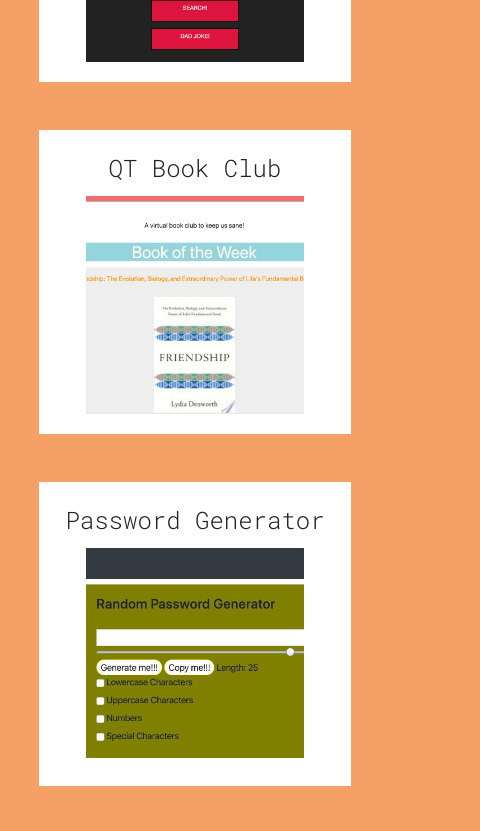
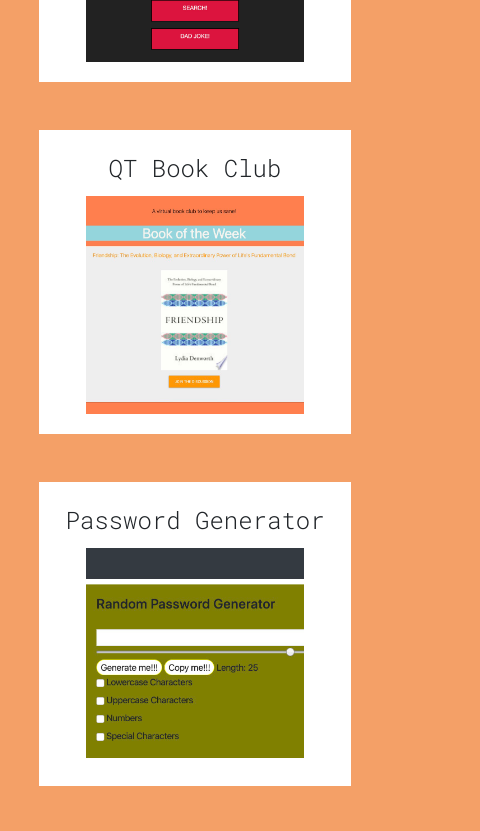
Before and after one commit to skrantzz/PORTFOLIO-REACT, a React (Create React App) app: page / in a window 390 px wide. Shown: the part 860-1691 px from the top of the page, 480 px wide, since content can reach past the window. Built offline with nearby package versions, Linux system fonts and the light colour scheme.

Commit message:
almost done except image links aren't working

```diff
--- a/package.json
+++ b/package.json
@@ -3,6 +3,10 @@
   "version": "0.1.0",
   "private": true,
   "dependencies": {
+    "@fortawesome/fontawesome-free": "^5.13.0",
+    "@fortawesome/fontawesome-svg-core": "^1.2.28",
+    "@fortawesome/free-solid-svg-icons": "^5.13.0",
+    "@fortawesome/react-fontawesome": "^0.1.9",
     "@testing-library/jest-dom": "^4.2.4",
     "@testing-library/react": "^9.5.0",
     "@testing-library/user-event": "^7.2.1",
--- a/public/index.html
+++ b/public/index.html
@@ -26,6 +26,7 @@
     -->
     <link rel="stylesheet" href="https://stackpath.bootstrapcdn.com/bootstrap/4.5.0/css/bootstrap.min.css">
     <link href="https://fonts.googleapis.com/css2?family=Roboto+Mono:wght@300&display=swap" rel="stylesheet">
+    <script src="https://use.fontawesome.com/releases/v5.5.0/js/all.js"></script>
 
 
     <title>SYDNEY KRANTZ</title>
--- a/src/App.js
+++ b/src/App.js
@@ -1,15 +1,25 @@
 import React from "react";
 import { BrowserRouter as Router, Route } from "react-router-dom";
+import "./components/FontAwesome"
+import './App.css';
 import Portfolio from "./pages/Portfolio"
 import About from "./pages/About"
 import Contact from "./pages/Contact"
 import Navbar from "./components/Navbar"
-import './App.css';
+import Footer from "./components/footer";
+// import { library } from '@fortawesome/fontawesome-svg-core'
+// import { fab } from '@fortawesome/free-brands-svg-icons'
+// import { instagram, twitter } from '@fortawesome/free-solid-svg-icons'
+
+// library.add(fab, instagram, twitter)
+
+
 
 // routes go here and import whatever elements i want to use for the whole site
 
 function App() {
   return (
+
     <Router>
     <div>
       <Navbar />
@@ -18,7 +28,9 @@ function App() {
         <Route exact path="/about" component={About} />
         <Route exact path="/contact" component={Contact} />
         </div>
+    <Footer/>
     </Router>
+
   );
 }
 
--- /dev/null
+++ b/src/components/FontAwesome/index.js
@@ -0,0 +1,5 @@
+import { library } from '@fortawesome/fontawesome-svg-core'
+
+import { faUser, faEnvelope, faLock } from '@fortawesome/free-solid-svg-icons'
+
+library.add(faUser, faEnvelope, faLock)
--- a/src/components/Navbar/index.js
+++ b/src/components/Navbar/index.js
@@ -6,7 +6,7 @@ function Navbar() {
   const [active, setActive] = useState(1);
   return (
     <nav className="navbar navbar-expand-md navbar-light bg-light sticky-top align-items-right">
-    <img className="logo" src="./assets/logo_2.png" />
+    <img className="logo" src="./assets/logo_2.png" alt="logo" />
       <ul className="navbar-nav">
         <li className="nav-item">
 
--- a/src/components/Thumbnail/index.js
+++ b/src/components/Thumbnail/index.js
@@ -1,5 +1,5 @@
 import React from "react";
-import { Link } from 'react-router-dom';
+// import { Link } from 'react-router-dom';
 import "./style.css";
 
 function Thumbnail(props) {
@@ -7,11 +7,12 @@ function Thumbnail(props) {
             <div className="card mb-3 align-items-center">
       <div className="card-body hvr-outline-out">
                 <div className="project-title">{props.title}</div>
-            <Link to={props.link}>
+            <a href={props.link}>
                 <div className="project-image">
                     <img src={props.image} alt="Project"/>
                 </div>
-            </Link>
+            </a>
+            {console.log(props.link)}
         </div></div>
     )
 
--- /dev/null
+++ b/src/components/footer/index.js
@@ -0,0 +1,23 @@
+import React from "react";
+import { a } from "react-router-dom";
+
+// import {FontAwesomeIcon} from "@fortawesome/react-fontawesome";
+
+function Footer() {
+        return (
+
+
+              <div className="footer row justify-content-center">
+                <div className="col-md-5 text-center">
+
+                  <a href="https://github.com/syd107">GitHub</a>|
+                  <a href="https://www.linkedin.com/in/sydney-krantz/">LinkedIn</a>|
+                  <a href="https://www.instagram.com/seeeyudddd/">Instagram</a>
+                  <img src="./public/assets/logo.png"/>
+                </div>
+              </div>
+
+          );
+        }
+
+export default Footer;
--- a/src/pages/Portfolio.js
+++ b/src/pages/Portfolio.js
@@ -15,6 +15,7 @@ function Portfolio() {
               link={a.link}
               image={a.image}
               title={a.title}
+              onClick={a.link}
             />
         </div>)}
           </div>
--- a/src/utils/projects.json
+++ b/src/utils/projects.json
@@ -1,41 +1,41 @@
 [
     {
-        "link":"",
+        "link":"https://skrantzz.github.io/02_04_HW/",
         "image":"./assets/planner.png",
         "title":"Daily Planner"
     },
     {
-        "link":"",
+        "link":"https://brew-app.github.io/BREWLOVE-APP/",
         "image":"./assets/brewlove.png",
         "title":"Brew Love"
     },
     {
-        "link":"",
+        "link":"https://protected-sierra-06049.herokuapp.com/",
         "image":"./assets/bookclub.png",
         "title":"QT Book Club"
     },
     {
-        "link":"",
+        "link":"https://skrantzz.github.io/01_18_HW/",
         "image":"./assets/pwdgen.png",
         "title":"Password Generator"
     },
     {
-        "link":"",
+        "link":"https://skrantzz.github.io/02_10_WeatherDash/",
         "image":"./assets/weather.png",
         "title":"Weather Dashboard"
     },
     {
-        "link":"",
+        "link":"https://skrantzz.github.io/01_27_HW/",
         "image":"./assets/codingquiz.png",
         "title":"Coding Quiz"
     },
     {
-        "link":"",
+        "link":"https://quiet-stream-23211.herokuapp.com/",
         "image":"./assets/notetaker.png",
         "title":"Note Taker"
     },
     {
-        "link":"",
+        "link":"https://unicorn-springs.herokuapp.com/",
         "image":"./assets/empdir.png",
         "title":"Employee Directory"
     }
```
Also changed, not shown: public/assets/bookclub.png, src/components/footer/style.css (added), 1 other file (tests, documents, lock files or other folders).
